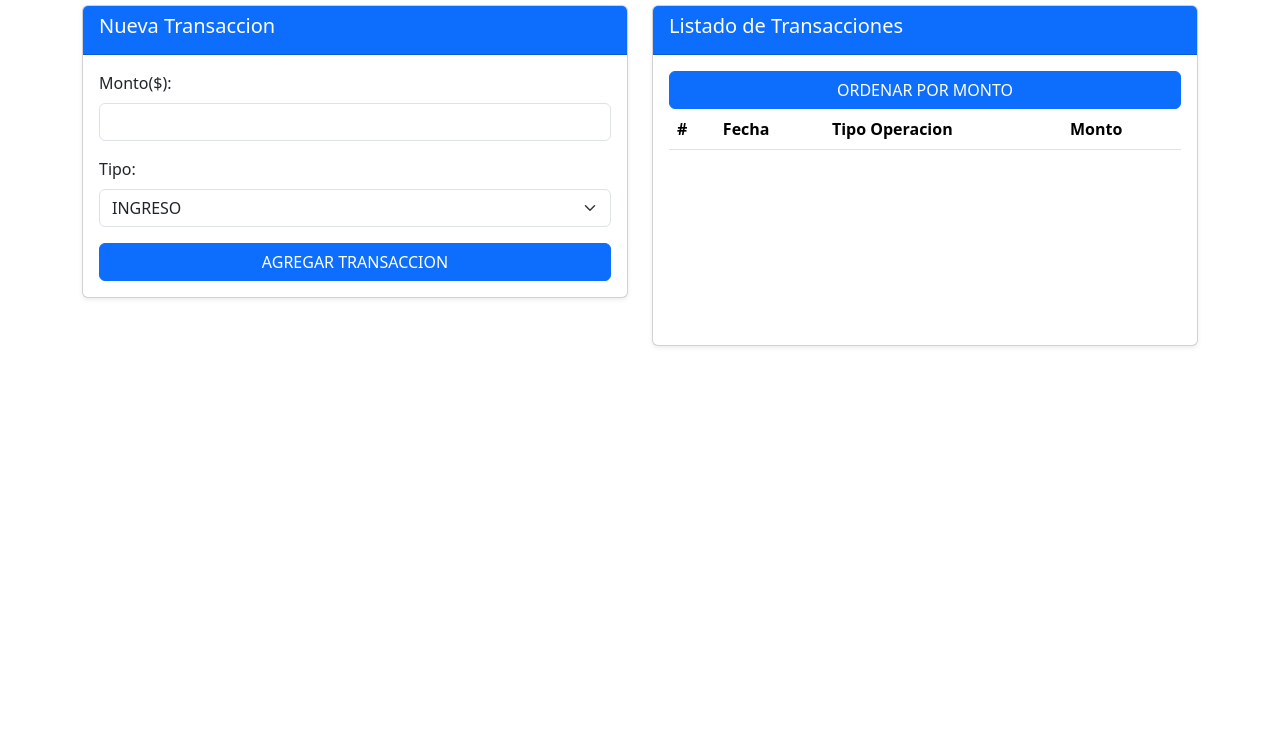
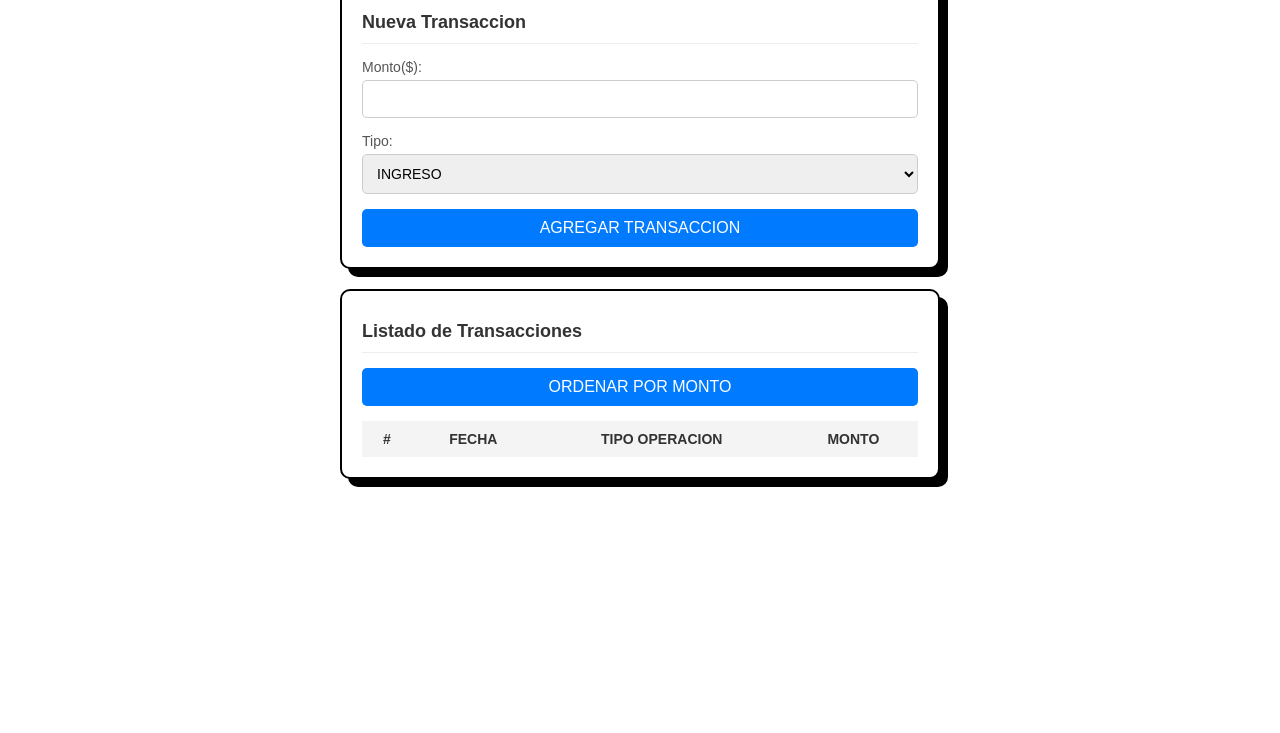
Before and after one commit to ysrael-rojas/personal-budget, a plain HTML site: page index.html in a window 1280 px wide. Shown: the part 67-800 px from the top of the page. Drawn offline with nearby package versions, Linux system fonts and the light colour scheme.

Commit message:
se quito todo lo referente a bootstrap y se maqueto nuevamente

```diff
--- /dev/null
+++ b/css/styles.css
@@ -0,0 +1,108 @@
+* {
+    margin: 0;
+    padding: 0;
+    box-sizing: border-box;
+    font-family: 'DM Sans', sans-serif;
+}
+
+main {
+    display: flex;
+    flex-direction: column;
+    align-items: center;
+    justify-content: flex-start;
+    width: 100%;
+}
+
+.card {
+    background: #ffffff;
+    border-radius: 10px;
+    box-shadow: rgb(0, 0, 0) 8px 8px 0 0;
+    border: 2px solid rgb(0, 0, 0);
+    max-width: 600px;
+    width: 100%;
+    margin: 10px auto;
+    padding: 20px;
+}
+
+.title-card {
+    padding: 10px 0;
+    border-bottom: 1px solid #eee;
+}
+
+.title-card h5 {
+    margin: 0;
+    font-size: 18px;
+    color: #333;
+}
+
+.body-card {
+    margin-top: 15px;
+}
+
+.form-control {
+    display: flex;
+    flex-direction: column;
+    margin-bottom: 15px;
+}
+
+.form-control label {
+    margin-bottom: 5px;
+    font-size: 14px;
+    color: #555;
+}
+
+.form-control input,
+.form-control select {
+    padding: 10px;
+    font-size: 14px;
+    border: 1px solid #ccc;
+    border-radius: 5px;
+    outline: none;
+    transition: border-color 0.3s ease;
+}
+
+.form-control input:focus,
+.form-control select:focus {
+    border-color: #007bff;
+}
+
+button[type="submit"] {
+    width: 100%;
+    background: #007bff;
+    color: #ffffff;
+    border: none;
+    padding: 10px;
+    border-radius: 5px;
+    font-size: 16px;
+    cursor: pointer;
+    transition: background 0.3s ease;
+}
+
+button[type="submit"]:hover {
+    background: #0056b3;
+}
+
+/* Estilos para la tabla */
+.table {
+    width: 100%; /* Ocupa todo el ancho del contenedor */
+    border-collapse: collapse; /* Combina los bordes para un diseño limpio */
+    margin-top: 15px;
+    font-size: 14px;
+    text-align: center; /* Alinea el texto a la izquierda */
+}
+
+.table th, .table td {
+    padding: 10px; /* Espaciado interno */
+}
+
+.col-monto {
+    text-align: right;
+}
+
+.table th {
+    background-color: #f4f4f4; /* Fondo gris claro para los encabezados */
+    color: #333; /* Texto oscuro */
+    font-weight: bold;
+    text-transform: uppercase; /* Texto en mayúsculas para los encabezados */
+    text-align: center;
+}
--- a/index.html
+++ b/index.html
@@ -1,20 +1,76 @@
 <!DOCTYPE html>
 <html lang="en">
-<head>
-    <meta charset="UTF-8">
-    <meta name="viewport" content="width=device-width, initial-scale=1.0">
+  <head>
+    <meta charset="UTF-8" />
+    <meta name="viewport" content="width=device-width, initial-scale=1.0" />
     <title>Document</title>
-    <link rel="stylesheet" href="./styles.css">
-    <link rel="stylesheet" href="https://cdn.jsdelivr.net/npm/bootstrap@5.3.3/dist/css/bootstrap.min.css">
-</head>
-<body>
+    <link rel="stylesheet" href="./css/styles.css" />
+  </head>
+  <body>
     <main>
-        <div class="container">
+        <h1>Mi Presupuesto Personal</h1>
+        <section class="card">
+            <div class="title-card">
+                <h5>Nueva Transaccion</h5>
+            </div>
+            <div class="body-card">
+                <form id="presupuestoForm">
+                    <div class="form-control">
+                        <label for="inputMonto">Monto($):</label>
+                        <input type="text" step="0.01" id="inputMonto"/>
+                    </div>
+                    <div class="form-control">
+                        <label for="inputTipoTransaccion">Tipo:</label>
+                        <select id="inputTipoTransaccion">
+                            <option value="1">INGRESO</option>
+                            <option value="2">GASTO</option>
+                        </select>
+                    </div>
+                    <button type="submit">AGREGAR TRANSACCION</button>
+                </form>
+            </div>
+        </section>
+        <section class="card">
+            <div class="title-card">
+                <h5>Listado de Transacciones</h5>
+            </div>
+            <div class="body-card">
+                <button type="submit" onclick="ordenarTransacciones()">ORDENAR POR MONTO</button>
+                <div id="contenedorTransacciones">
+                    <table class="table">
+                        <thead>
+                            <tr>
+                                <th>#</th>
+                                <th>Fecha</th>
+                                <th>Tipo Operacion</th>
+                                <th>Monto</th>
+                            </tr>
+                        </thead>
+                        <tbody id="tableBody"></tbody>
+                    </table>
+                </div>
+            </div>
+        </section>
+
+      <!-- <div class="container">
             <h1 class="text-center mb-4">Mi presupuesto Personal</h1>
-            <div class="row justify-content-center">
+            <section class="row">
                 <div class="col-12 col-lg-6 mb-5">
+                    <div class="card">
+                        <div class="card-header">
+                            <h2 class="h5">Balance</h2>
+                        </div>
+                        <div class="card-body">
+                            <span>USD</span><span> 0.00</span>
+                        </div>
+                    </div>
+
+                </div>
+            </section>
+            <section class="row justify-content-center">
+                <section class="col-12 col-lg-6 mb-5">
                     <div class="card shadow-sm">
-                        <div class="card-header bg-primary text-white">
+                        <div class="card-header">
                             <h2 class="h5">Nueva Transaccion</h2>
                         </div>
                         <div class="card-body">
@@ -36,10 +92,10 @@
                             </form>
                         </div>
                     </div>
-                </div>
-                <div class="col-12 col-lg-6">
+                </section>
+                <section class="col-12 col-lg-6">
                     <div class="card h-100 shadow-sm">
-                        <div class="card-header bg-primary text-white">
+                        <div class="card-header">
                             <h2 class="h5">Listado de Transacciones</h2>
                         </div>
                         <div class="card-body">
@@ -66,14 +122,15 @@
                         </div>
                     </div>
 
-                </div>
-            </div>
+                </section>
+            </section>
 
 
-        </div>
+        </div>         -->
     </main>
 
-    <script src="./app.js"></script>
-    <script src="https://cdn.jsdelivr.net/npm/bootstrap@5.3.3/dist/js/bootstrap.bundle.min.js"></script>
-</body>
+    <script src="./js/validators.js"></script>
+    <script src="./js/utils.js"></script>
+    <script src="./js/app.js"></script>
+  </body>
 </html>
--- a/app.js
+++ b/js/app.js
@@ -3,6 +3,7 @@ const form = document.getElementById('presupuestoForm');
 const bodyTable = document.getElementById('tableBody');
 
 const listaTransacciones = [];
+let balanceTotal = 0;
 
 form.addEventListener('submit', function(event) {
 
@@ -37,10 +38,10 @@ function mostrarListarTransacciones(listaTransacciones) {
         let tipo = transaccion.tipoTransaccion === '1'? 'INGRESO':'GASTO';
 
         nuevaFila.innerHTML = `
-        <th ${colorFila} scope="row">${index}</th>
+        <th ${colorFila}>${index}</th>
         <td ${colorFila}>${formatoFecha(transaccion.fecha)}</td>
         <td ${colorFila}>${tipo}</td>
-        <td ${colorFila}>${transaccion.monto}</td>
+        <td class="col-monto" ${colorFila}>${transaccion.monto}</td>
         `;
         bodyTable.appendChild(nuevaFila);
         index++;
--- /dev/null
+++ b/js/utils.js
@@ -0,0 +1,17 @@
+function calcularBalance(transacciones) {
+
+    return transacciones.reduce((total,transaccion) => {
+
+        let monto = 0;
+
+        if (transaccion.tipoTransaccion === 1) {
+            monto = transaccion.monto;
+        } else {
+            monto = transaccion.monto*(-1);
+        }
+
+        return total + monto;
+
+    }, 0);
+
+}
--- a/styles.css
+++ /dev/null
@@ -1,6 +0,0 @@
-.nuevaTransaccion{
-    border: solid 2px red;
-    border-radius: 10px;
-    padding: 20px;
-    max-width: 700px;
-}
```
Also changed, not shown: js/validators.js (added).
